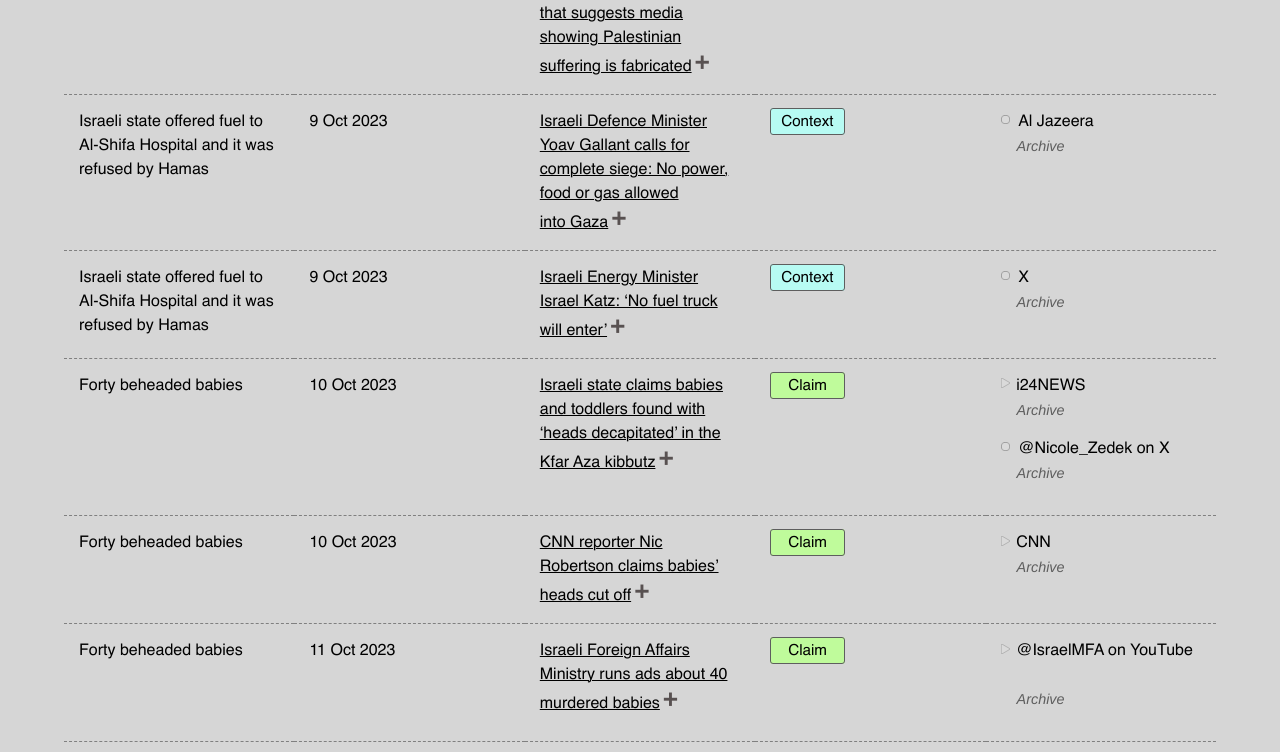
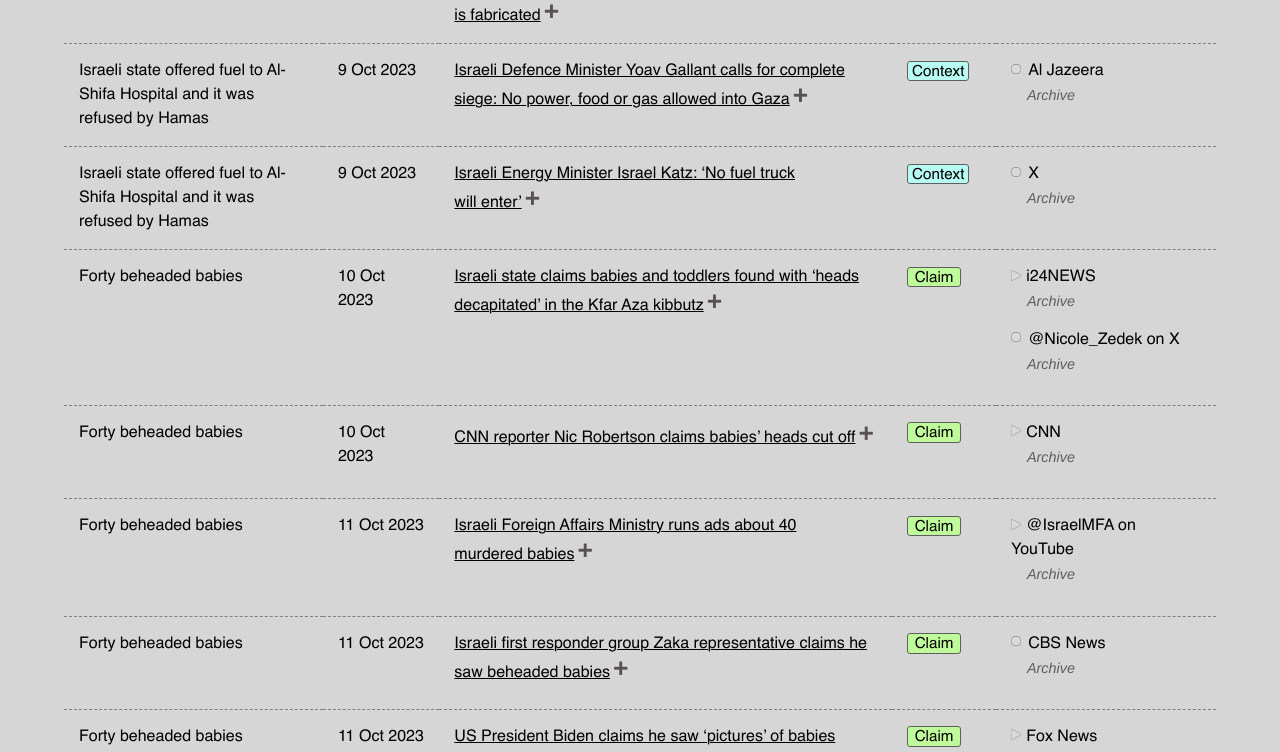
Before and after one commit to tamtzekin/hasbara-tracker, a React (Create React App) app: page /tracker in a window 1280 px wide. Shown: the part 932-1684 px from the top of the page. Built offline with nearby package versions, Linux system fonts and the light colour scheme.

Commit message:
this line was fucking with table widths and locking them

```diff
--- a/src/components/Tracker.css
+++ b/src/components/Tracker.css
@@ -273,8 +273,6 @@ li.undotted {
 table {
     width: 100%;
     position: relative;
-
-    table-layout: fixed;
 }
 
 td {
```
